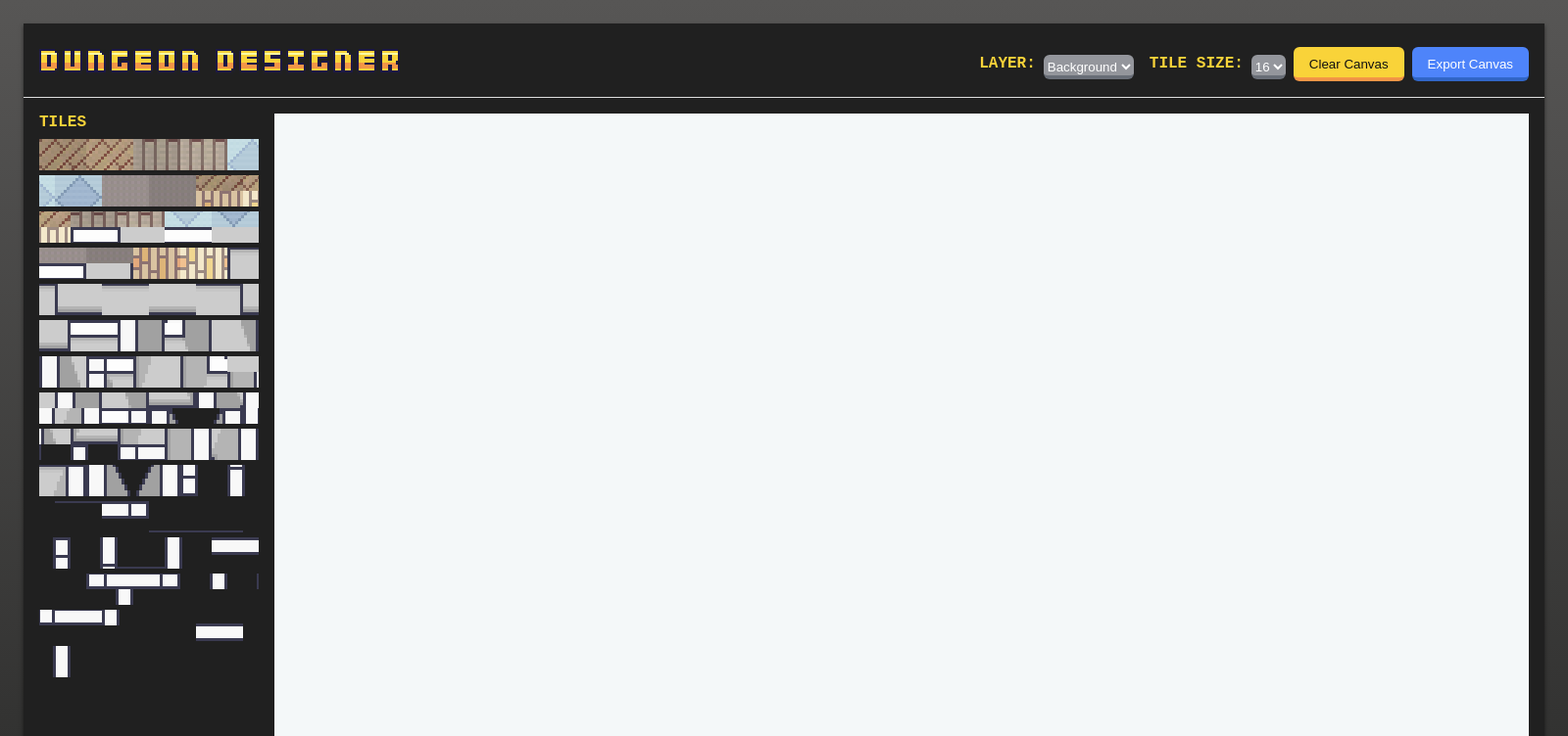
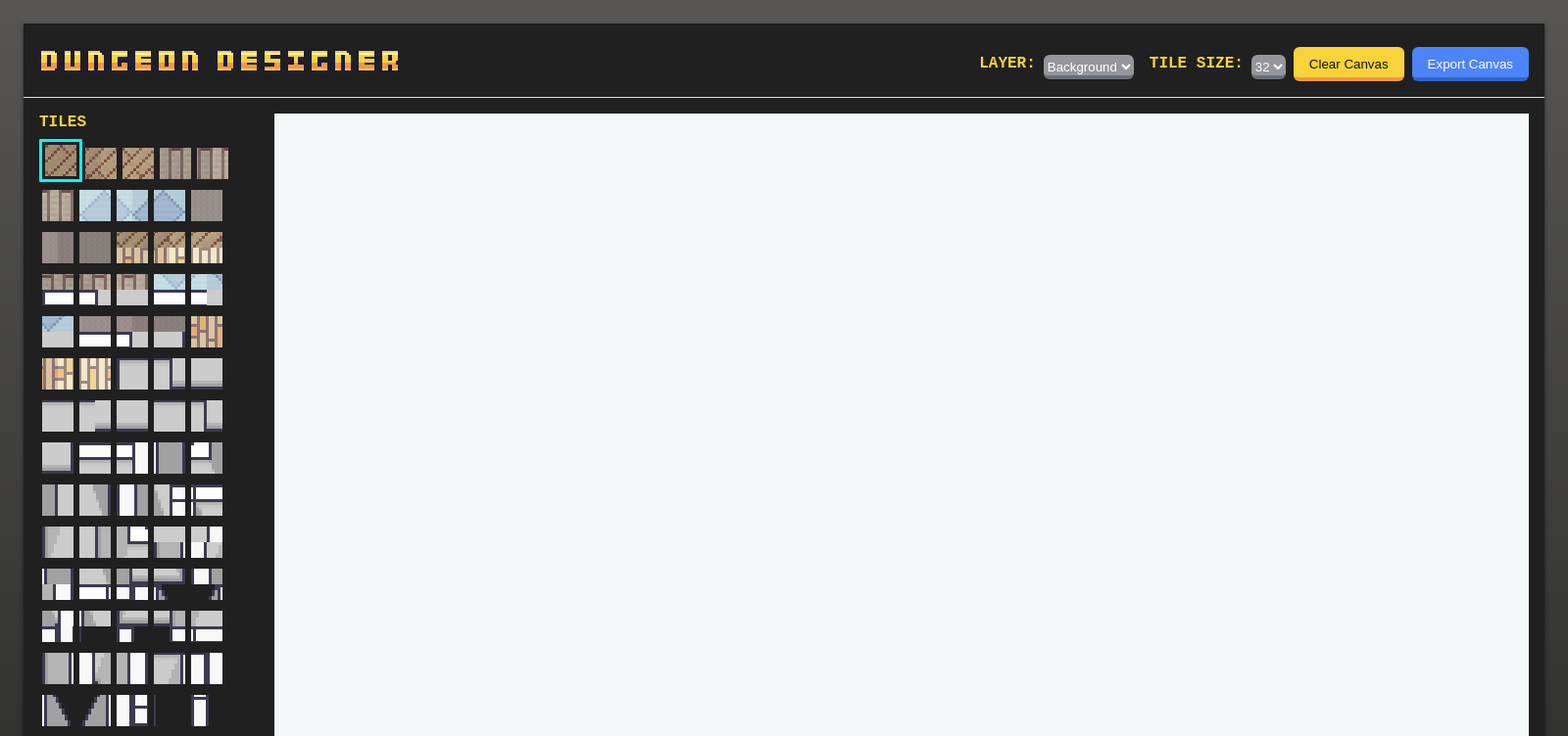
Before and after one commit to dmars8047/dungeon-designer, an Electron app: page index.html in a window 1600 px wide. Both pictures are taken after a click on the element 56 px from the left and 158 px from the top of the page. Shown: the top 752 px of the page at 98% size. Drawn offline with Linux system fonts and the light colour scheme.

Commit message:
tile selection enhancement

```diff
--- a/index.html
+++ b/index.html
@@ -35,7 +35,7 @@
           <div>
             <select name="tilesizes" id="tile-size-select">
               <option value="16">16</option>
-              <option value="32">32</option>
+              <option value="32" selected>32</option>
               <option value="48">48</option>
               <option value="64">64</option>
             </select>
--- a/renderer.js
+++ b/renderer.js
@@ -18,12 +18,22 @@ layerSelect.onchange = (event) => {
     setLayer(layerSelect.value);
 };
 
-//Select tile from the Tiles grid
-// tilesetContainer.addEventListener("mousedown", (event) => {
-//     selectedTile = getCoords(event);
-//     tilesetSelection.style.left = selectedTile[0] * 32 + "px";
-//     tilesetSelection.style.top = selectedTile[1] * 32 + "px";
-// });
+function selectTile(x, y) {
+
+    let oldCanvas = document.getElementById("tile-selection-canvas-" + selectedTile[0] + "-" + selectedTile[1]);
+    let newCanvas = document.getElementById("tile-selection-canvas-" + x + "-" + y);
+
+    if (oldCanvas != null && oldCanvas.classList != null) {
+        if (oldCanvas.classList.contains("selected-tile"))
+        {
+            oldCanvas.classList.remove("selected-tile");
+        }
+    }
+
+    selectedTile = [x, y];
+    selectTile.classList = [];
+    newCanvas.classList.add("selected-tile");
+}
 
 //Handler for placing new tiles on the map
 function addTile(mouseEvent) {
@@ -104,8 +114,8 @@ function draw() {
                 tilesheetY,
                 size_of_crop,
                 size_of_crop,
-                positionX * 32,
-                positionY * 32,
+                positionX * tileSize,
+                positionY * tileSize,
                 size_of_crop,
                 size_of_crop
             );
@@ -128,6 +138,7 @@ function InitTileSelector() {
             newCanvas.width = tileSize;
             newCanvas.height = tileSize;
             newCanvas.classList.add('tile-canvas');
+            newCanvas.id = "tile-selection-canvas-" + x + "-" + y;
             newCanvas.onclick = () => { selectTile(x, y); };
             var ctx = newCanvas.getContext("2d");
             ctx.drawImage(tileSetSourceImage, x, y, tileSize, tileSize, 0, 0, tileSize, tileSize);
@@ -136,10 +147,6 @@ function InitTileSelector() {
     }
 }
 
-function selectTile(x, y) {
-    selectedTile = [x, y];
-}
-
 tileSetSourceImage.onload = () => { InitTileSelector(); };
 
 tileSetSourceImage.src = "./RoomTiles.png";
--- a/styles.css
+++ b/styles.css
@@ -54,6 +54,10 @@ body {
    border-bottom: 1px solid #ddd;
    margin-bottom: 1em;
    padding: 16px;
+}
+
+.tile-canvas {
+   padding:3px;
 }
 
 .tile-canvas:hover {
@@ -162,3 +166,9 @@ label {
    font-weight: bold;
    display: block;
 }
+
+.selected-tile {
+   border-style: solid;
+   border-color: #02fafa;
+   border-radius: 1px;
+}
```
